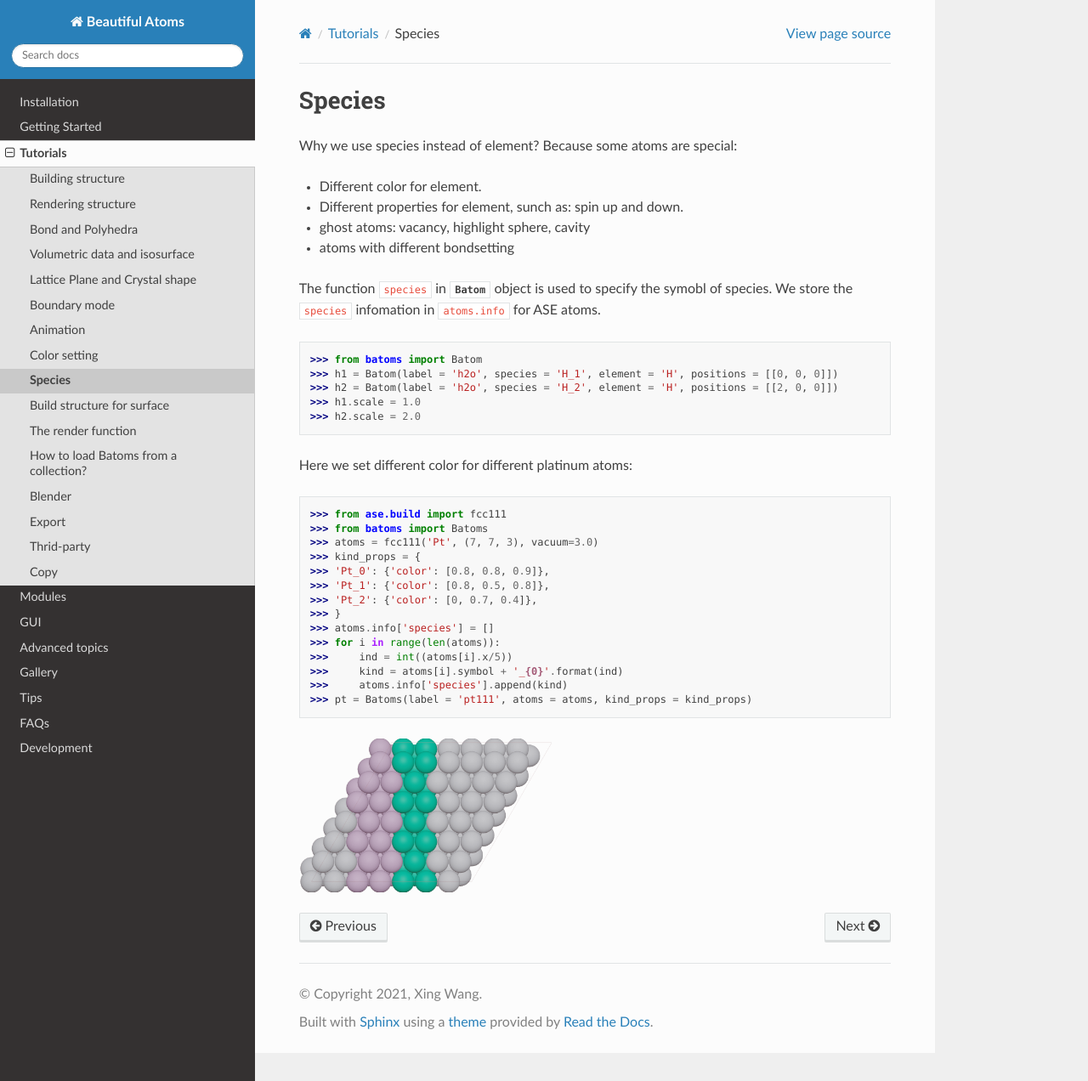
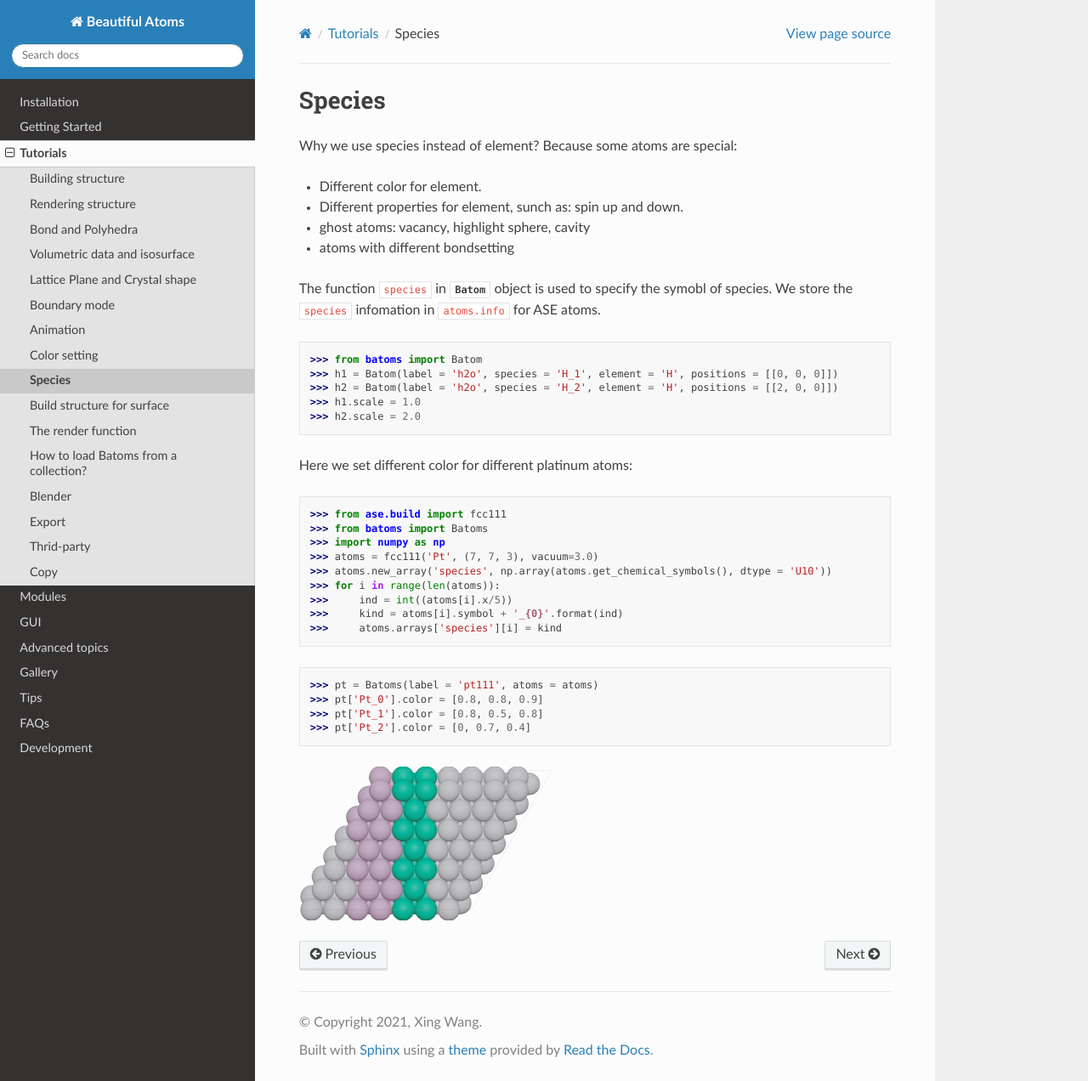
Before and after one commit to beautiful-atoms/beautiful-atoms-docs, a Sphinx documentation site: the page built from docs/source/tutorial/species.rst, in a window 1280 px wide and 1272 px high. Shown: the whole window at 85% size. Built offline with Sphinx 7.4.7 and the Read the Docs theme 2.0.0, drawn with Linux system fonts in a browser that asks for light colours.

Commit message:
species new_array

```diff
--- a/docs/source/_static/gallery_c60.py
+++ b/docs/source/_static/gallery_c60.py
@@ -14,7 +14,7 @@ c60.bondsetting[('C', 'C')].type = '0'
 x = Batoms('x', {'X':[pos]})
 c60 = c60 + x
 # add bond `X-C`, and set polyhedra to True
-c60.bondsetting[('X', 'C')] = {'species1': 'X', 'species2': 'C', 'min': 0, 'max': 10, 'search': 2, 'polyhedra': True}
+c60.bondsetting[('X', 'C')] = {'min': 0, 'max': 10, 'search': 2, 'polyhedra': True}
 c60.polyhedrasetting['X'].color = [0.4, 0.4, 0, 1.0]
 c60.model_type = 1
 # # draw polyhedral model manually and not show the edge
--- a/docs/source/_static/gallery_dislocation.py
+++ b/docs/source/_static/gallery_dislocation.py
@@ -9,10 +9,7 @@ fe = bulk('Fe', cubic = True)
 del fe[0]
 fe = fe*[7, 6, 6]
 fe = Batoms(label = 'Fe', atoms = fe)
-fe.bondsetting[('Fe', 'Fe')] = {'species1': 'Fe',
-                           'species2': 'Fe',
-                           'max': 3.5,
-                           'color1': [0.2, 0.8, 0.4, 1.0]}
+fe.bondsetting[('Fe', 'Fe')] = {'max': 3.5, 'color1': [0.2, 0.8, 0.4, 1.0]}
 #-------------------------------------
 # click "Tab" key to "Eidt" mode:
 # select one column of Fe atoms and delete (click "X")
--- a/docs/source/development.rst
+++ b/docs/source/development.rst
@@ -15,6 +15,7 @@ IDE
 Known bugs
 ===================
 
+- ``batoms.Rotate`` crash if not in 'VIEW_3D'
 - boundary search when some atoms are outside the unit cell.
 
 
--- a/docs/source/tutorial/species.rst
+++ b/docs/source/tutorial/species.rst
@@ -21,18 +21,18 @@ Here we set different color for different platinum atoms:
 
 >>> from ase.build import fcc111
 >>> from batoms import Batoms
+>>> import numpy as np
 >>> atoms = fcc111('Pt', (7, 7, 3), vacuum=3.0)
->>> kind_props = {
->>> 'Pt_0': {'color': [0.8, 0.8, 0.9]},
->>> 'Pt_1': {'color': [0.8, 0.5, 0.8]},
->>> 'Pt_2': {'color': [0, 0.7, 0.4]},
->>> }
->>> atoms.info['species'] = []
+>>> atoms.new_array('species', np.array(atoms.get_chemical_symbols(), dtype = 'U10'))
 >>> for i in range(len(atoms)):
 >>>     ind = int((atoms[i].x/5))
 >>>     kind = atoms[i].symbol + '_{0}'.format(ind)
->>>     atoms.info['species'].append(kind)
->>> pt = Batoms(label = 'pt111', atoms = atoms, kind_props = kind_props)
+>>>     atoms.arrays['species'][i] = kind
+
+>>> pt = Batoms(label = 'pt111', atoms = atoms)
+>>> pt['Pt_0'].color = [0.8, 0.8, 0.9]
+>>> pt['Pt_1'].color = [0.8, 0.5, 0.8]
+>>> pt['Pt_2'].color = [0, 0.7, 0.4]
 
 .. image:: ../_static/figs/pt111-species.png
    :width: 8cm
```
